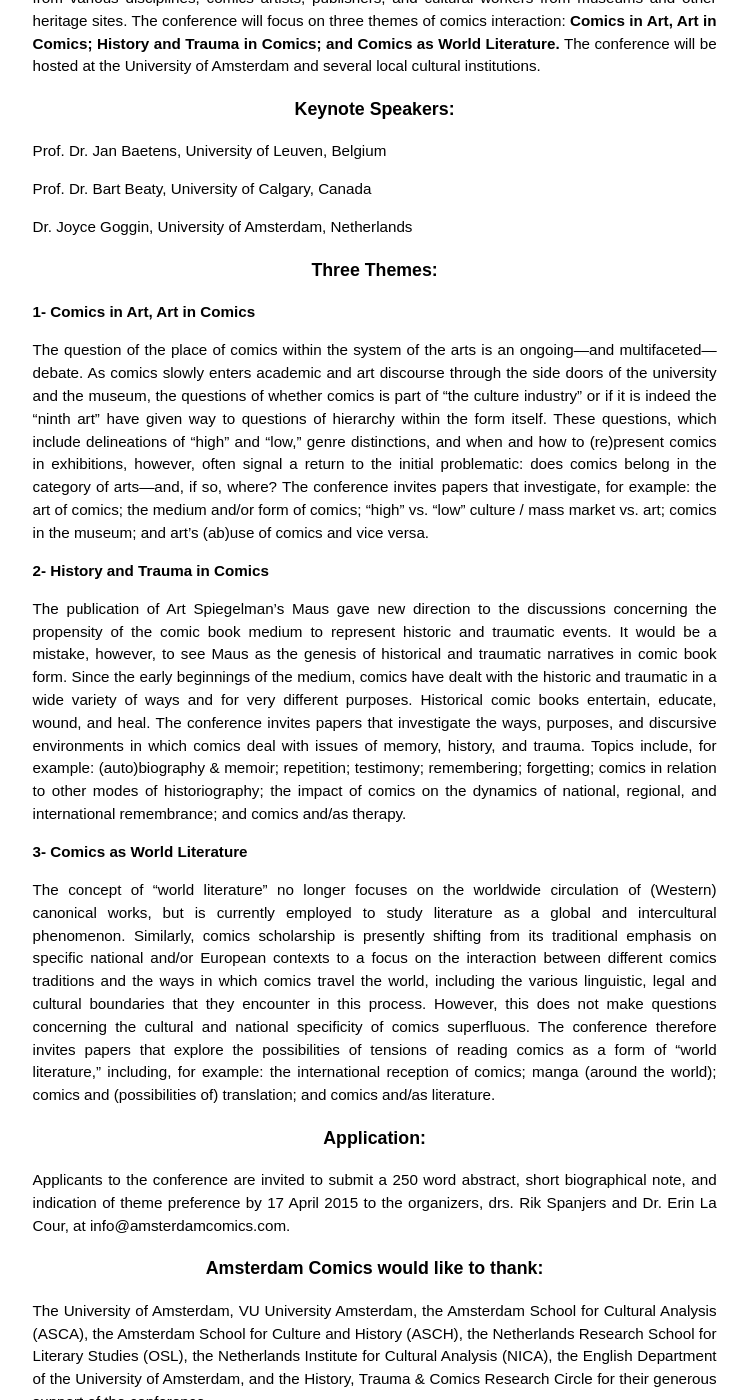
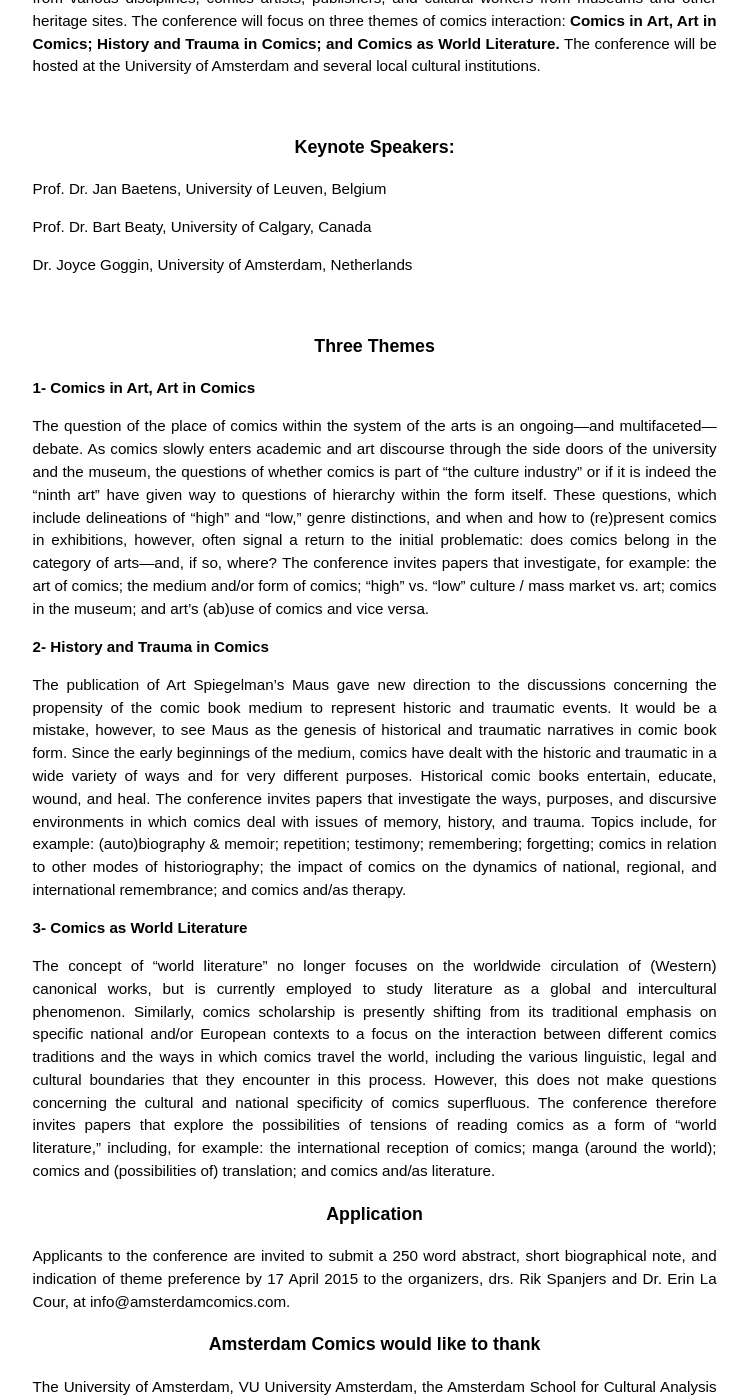
Before and after one commit to amsterdamcomics/amsterdamcomics.github.io, a Jekyll site: the page built from index.md, in a window 1280 px wide and 1400 px high, scrolled down 824 px. Shown: the whole window, without its empty margins (347-1095 px from the left). Built offline with Jekyll 4.4.1, drawn with Linux system fonts in a browser that asks for light colours.

Commit message:
index.md spacing

```diff
--- a/index.md
+++ b/index.md
@@ -18,6 +18,7 @@
 
 Comprised of three days of parallel panel sessions, round table discussions, and public keynote lectures, the conference aims to encourage interdisciplinary connections between comics scholars from various disciplines, comics artists, publishers, and cultural workers from museums and other heritage sites. The conference will focus on three themes of comics interaction: **Comics in Art, Art in Comics; History and Trauma in Comics; and Comics as World Literature.** The conference will be hosted at the University of Amsterdam and several local cultural institutions.
 
+<br>
 
 ###**Keynote Speakers:**
 
@@ -27,8 +28,9 @@
 
 Dr. Joyce Goggin, University of Amsterdam, Netherlands
 
+<br>
 
-###**Three Themes:**
+###**Three Themes**
 
 **1- Comics in Art, Art in Comics**
 
@@ -43,14 +45,14 @@
 The concept of “world literature” no longer focuses on the worldwide circulation of (Western) canonical works, but is currently employed to study literature as a global and intercultural phenomenon. Similarly, comics scholarship is presently shifting from its traditional emphasis on specific national and/or European contexts to a focus on the interaction between different comics traditions and the ways in which comics travel the world, including the various linguistic, legal and cultural boundaries that they encounter in this process. However, this does not make questions concerning the cultural and national specificity of comics superfluous. The conference therefore invites papers that explore the possibilities of tensions of reading comics as a form of “world literature,” including, for example: the international reception of comics; manga (around the world); comics and (possibilities of) translation; and comics and/as literature.
 
 
-###**Application:**
+###**Application**
 
 Applicants to the conference are invited to submit a 250 word abstract, short biographical note, and indication of
 theme preference by 17 April 2015 to the organizers, drs. Rik Spanjers and Dr. Erin La Cour, at
 info@amsterdamcomics.com.
 
 
-###**Amsterdam Comics would like to thank:**
+###**Amsterdam Comics would like to thank**
 
 The University of Amsterdam, VU University Amsterdam, the Amsterdam School for
 Cultural Analysis (ASCA), the Amsterdam School for Culture and History (ASCH), the Netherlands Research School for Literary Studies (OSL), the Netherlands Institute for Cultural Analysis (NICA), the English Department of the University of Amsterdam, and the History, Trauma & Comics Research Circle for their generous support of the conference.
```
